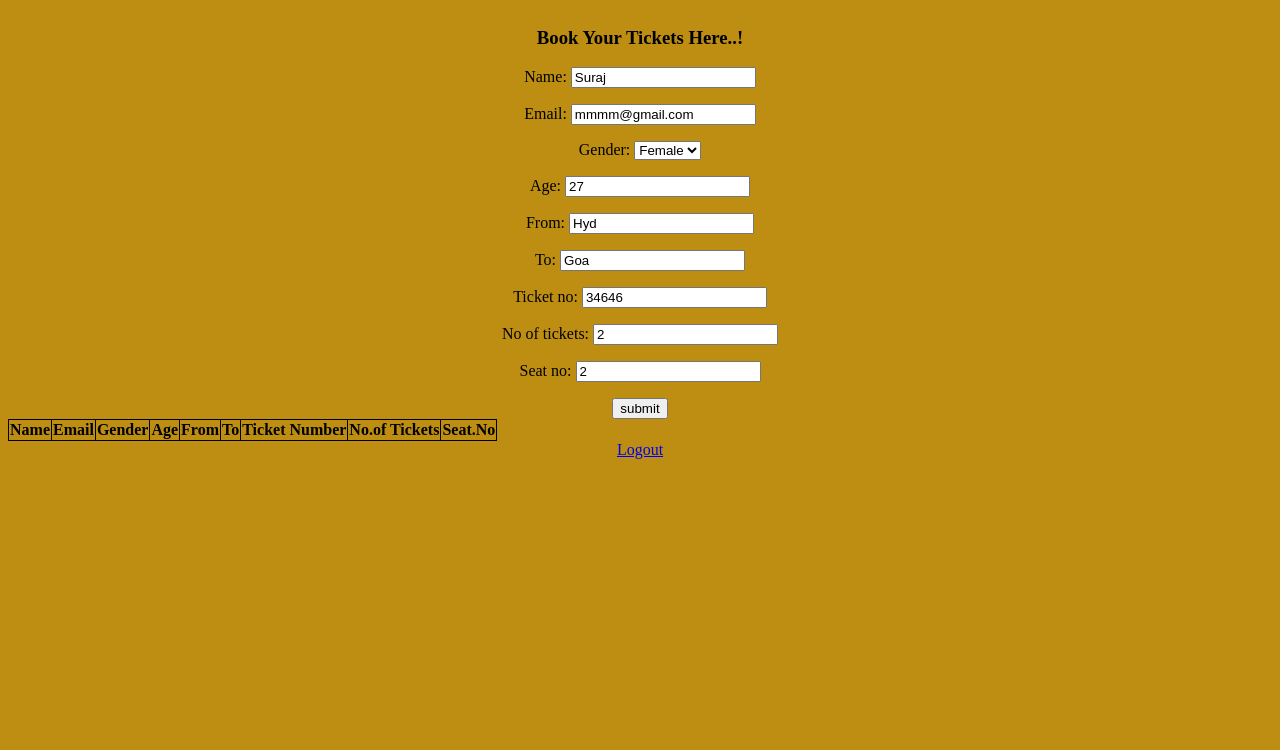
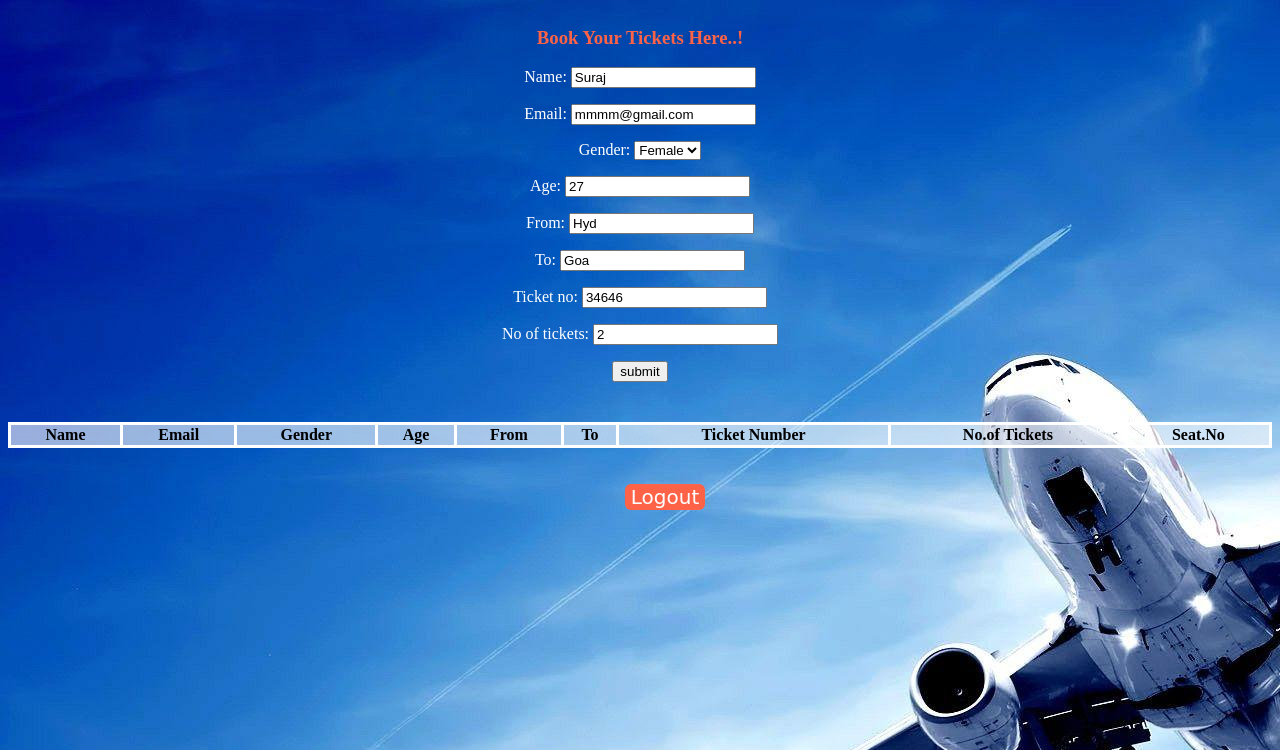
Before and after one commit to udaybhanu-3114/Django_Ojas, a Django app: page /edit/3 in a window 1280 px wide. Shown: the top 750 px of the page. Run offline with Django 3.2, Linux system fonts and the light colour scheme; data comes from the database, SQL or seed files in the repository; both versions use the stored data as it was before the commit; lists and menus that the app fills with data are empty.

Commit message:
comit this

```diff
--- a/Air_tickets/tickets/templates/show.html
+++ b/Air_tickets/tickets/templates/show.html
@@ -1,4 +1,5 @@
 <!DOCTYPE html>
+{% load static %}
 <html lang="en">
 
 <head>
@@ -6,30 +7,66 @@
     <title>Ticket Booking</title>
     <style>
         table, th, td {
-            border: 1px solid black;
+            border: 3px solid white;
             border-collapse: collapse;
+            }
+            .button {
+            background-color: tomato;
+            border: none;
+            color: white;
+            text-decoration: none;
+            font-size: 20px;
+            cursor: pointer;
+        }
+        .button3 {
+            border-radius: 6px;
+        }
+                .button4 {
+            border-radius: 4px;
+            background-color: green;
+            border: none;
+            color: white;
+            text-decoration: none;
+            font-size: 15px;
+            cursor: pointer;
+        }
+                .button5 {
+            border-radius: 4px;
+            background-color: red;
+            border: none;
+            color: white;
+            text-decoration: none;
+            font-size: 15px;
+            cursor: pointer;
+        }
+           table {
+            width:100%;background-color:rgba(255,255,255,0.6);
+                }
+            td {
+                padding:10px;
+                }
+            th,td{
+                text-align:center;
             }
     </style>
 </head>
 
-<body style="background-color:#BD8E11; text-align:center;">
-    <form action="" method="POST">
+<body style="background-image:url({% static 'images/pic2.jpg'%}); text-align:center;">
+    <form action="" method="POST" style="color:white">
         {% csrf_token %}
-        <div style="width: 100%; display: table;">
-            <h3>Book Your Tickets Here..!</h3>
+        <div style="width: 100%; display: table; ">
+            <h3 style="color:tomato;">Book Your Tickets Here..!</h3>
 
-                    {{form.as_p}}
+           {{form.as_p}}
                     <input type="submit" value="submit">
                 </div>
             </div>
         </div>
     </form>
         <div>
-
-
-            <table>
+            <center><table style="margin-top: 40px">
                 <thead class="thead-dark">
-                <tr>
+                <tr >
                     <th>Name</th>
                     <th>Email</th>
                     <th>Gender</th>
@@ -54,16 +91,19 @@
                     <td>{{data.no_of_tickets}}</td>
                     <td>{{data.seat_no}}</td>
                     <td>
-                        <a href="/edit/{{ data.id }}"><span class="glyphicon glyphicon-pencil" >Edit</span></a>
-                        <a href="/delete/{{ data.id }}">Delete</a>
+<!--                        <a href="/edit/{{ data.id }}"><span class="glyphicon glyphicon-pencil" >Edit</span></a>-->
+<!--                        <a href="/delete/{{ data.id }}">Delete</a>-->
+                        <button onclick="document.location.href = '/edit/{{ data.id }}'" class="button button4" style="margin-left: 50px; font-family:cursive;">Edit</button>
+                        <button onclick="document.location.href = '/delete/{{ data.id }}'" class="button button5" style="margin-left: 50px; font-family:cursive;">Delete</button>
                     </td>
                 </tr>
             {% endfor %}
                 </tbody>
             </table>
-        </div>
+                </center>
+        </div> <br><br>
 
-<a href="{% url 'logout' %}">Logout</a>
+<button onclick="document.location.href = '/logout'" class="button button3" style="margin-left: 50px; font-family:cursive;">Logout</button>
 </body>
 
 </html>
--- a/Air_tickets/tickets/ticket_app/models.py
+++ b/Air_tickets/tickets/ticket_app/models.py
@@ -14,4 +14,3 @@ class AirTicketModel(models.Model):
     To = models.CharField(max_length=30)
     ticket_no = models.IntegerField()
     no_of_tickets = models.IntegerField()
-    seat_no = models.IntegerField()
--- a/Air_tickets/tickets/ticket_app/urls.py
+++ b/Air_tickets/tickets/ticket_app/urls.py
@@ -3,9 +3,9 @@ from . import views
 
 
 urlpatterns=[
-    path('', views.signup, name='signup'),
+    path('', views.home, name='home'),
+    path('signup', views.signup, name='signup'),
     path('login', views.user_login, name='login'),
-    path('profile', views.user_profile, name='profile'),
     path('logout', views.user_logout, name='logout'),
     path('show', views.show, name='show'),
     path('edit/<int:id>', views.update_ticket, name='update_ticket'),
--- a/Air_tickets/tickets/ticket_app/views.py
+++ b/Air_tickets/tickets/ticket_app/views.py
@@ -9,26 +9,29 @@ from django.shortcuts import render
 from .forms import SignupForm
 # Create your views here.
 def show(request):
-    if request.method == 'POST':
-        form = Air_Ticket(request.POST)
-        if form.is_valid():
-            name = form.cleaned_data['name']
-            From = form.cleaned_data['From']
-            To = form.cleaned_data['To']
-            email = form.cleaned_data['email']
-            ticket_no = form.cleaned_data['ticket_no']
-            no_of_tickets = form.cleaned_data['no_of_tickets']
-            gender = form.cleaned_data['gender']
-            age = form.cleaned_data['age']
-            seat_no = form.cleaned_data['seat_no']
-            reg_data = AirTicketModel(name=name,From=From,To=To,email=email,ticket_no=ticket_no,no_of_tickets=no_of_tickets,seat_no=seat_no,gender=gender,age=age)
-            reg_data.save()
+    if request.user.is_authenticated:
+        if request.method == 'POST':
+            form = Air_Ticket(request.POST)
+            if form.is_valid():
+                name = form.cleaned_data['name']
+                From = form.cleaned_data['From']
+                To = form.cleaned_data['To']
+                email = form.cleaned_data['email']
+                ticket_no = form.cleaned_data['ticket_no']
+                no_of_tickets = form.cleaned_data['no_of_tickets']
+                gender = form.cleaned_data['gender']
+                age = form.cleaned_data['age']
+                seat_no = form.cleaned_data['seat_no']
+                reg_data = AirTicketModel(name=name,From=From,To=To,email=email,ticket_no=ticket_no,no_of_tickets=no_of_tickets,seat_no=seat_no,gender=gender,age=age)
+                reg_data.save()
+                form = Air_Ticket()
+        else:
             form = Air_Ticket()
+        booking = AirTicketModel.objects.all()
+
+        return render(request, 'show.html', {'form': form, 'book':booking})
     else:
-        form = Air_Ticket()
-    booking = AirTicketModel.objects.all()
-
-    return render(request, 'show.html', {'form': form, 'book':booking})
+        return HttpResponseRedirect('/login')
 
 def update_ticket(request, id):
     ticket = AirTicketModel.objects.get(pk=id)
@@ -79,12 +82,14 @@ def user_login(request):
         return HttpResponseRedirect('/show')
 
 
-def user_profile(request):
-    if request.user.is_authenticated:
-        return render(request,'show.html',{'name':request.user})
-    else:
-        return HttpResponseRedirect('/login')
+# def user_profile(request):
+#     if request.user.is_authenticated:
+#         return render(request,'show.html',{'name':request.user})
+#     else:
+#         return HttpResponseRedirect('/login')
 
+def home(request):
+    return render(request,'home.html')
 
 def user_logout(request):
     logout(request)
--- a/Air_tickets/tickets/tickets/settings.py
+++ b/Air_tickets/tickets/tickets/settings.py
@@ -119,6 +119,7 @@ USE_TZ = True
 # https://docs.djangoproject.com/en/3.2/howto/static-files/
 
 STATIC_URL = '/static/'
+STATICFILES_DIRS = [os.path.join(BASE_DIR,'static')]
 
 # Default primary key field type
 # https://docs.djangoproject.com/en/3.2/ref/settings/#default-auto-field
```
Also changed, not shown: Air_tickets/tickets/templates/home.html (added, +44 -0 lines), Air_tickets/tickets/db.sqlite3, Air_tickets/tickets/static/images/pic.jpg (added), Air_tickets/tickets/static/images/pic2.jpg (added), Air_tickets/tickets/ticket_app/migrations/0003_remove_airticketmodel_seat_no.py (added).
